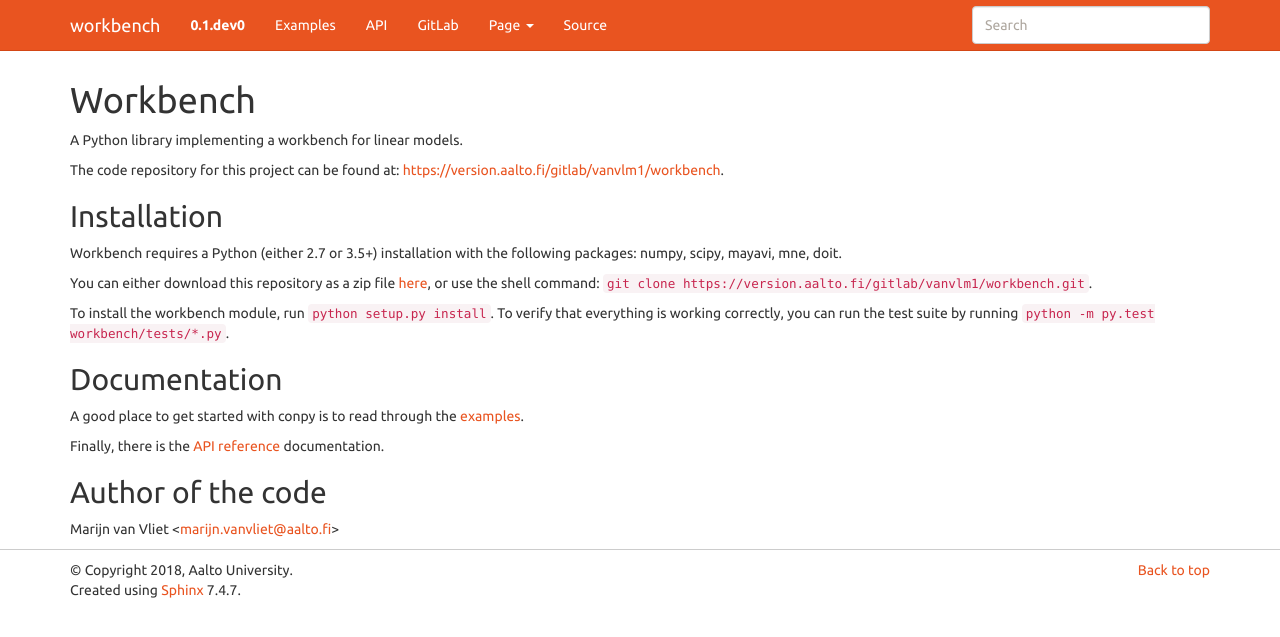
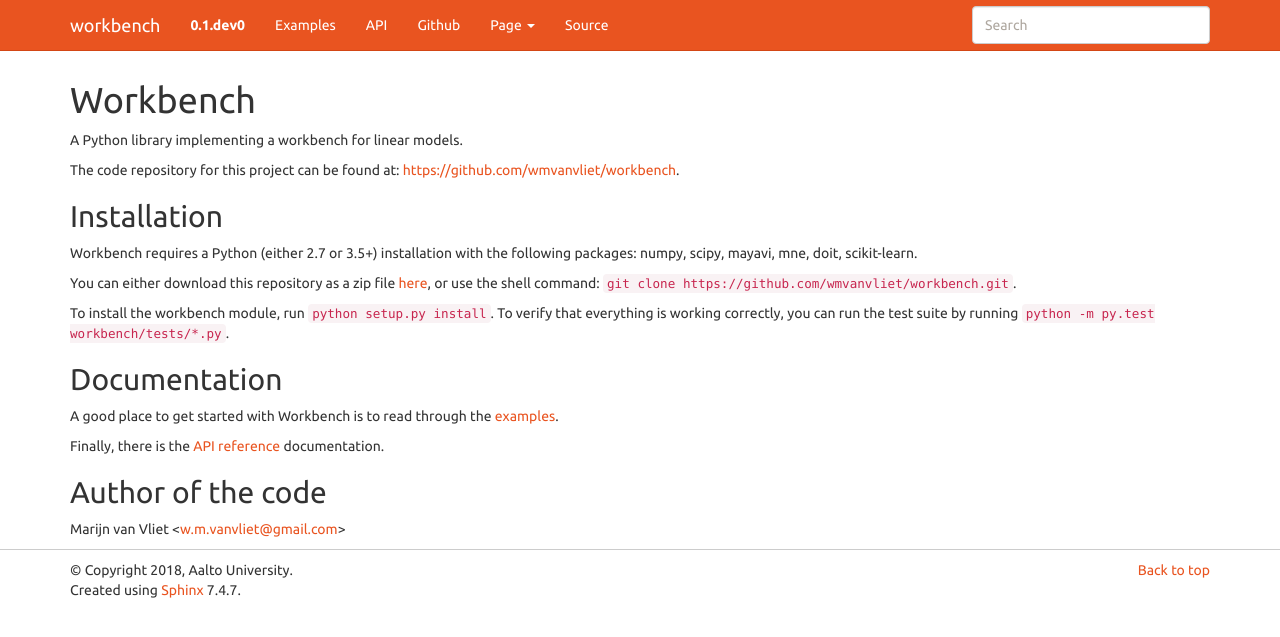
Before and after one commit to wmvanvliet/posthoc, a Sphinx documentation site: the page built from doc/index.rst, in a window 1280 px wide. Shown: the top 637 px of the page. Built offline with Sphinx 7.4.7, drawn with Linux system fonts in a browser that asks for light colours.

Commit message:
Update doc page to link to github instead of gitlab

```diff
--- a/doc/conf.py
+++ b/doc/conf.py
@@ -130,7 +130,7 @@ html_theme_options = {
     'navbar_links': [
         ("Examples", "auto_examples/index"),
         ("API", "api"),
-        ("GitLab", "https://version.aalto.fi/gitlab/vanvlm1/workbench", True)
+        ("Github", "https://github.com/wmvanvliet/workbench", True)
     ],
     'bootswatch_theme': "united"
 }
--- a/doc/index.rst
+++ b/doc/index.rst
@@ -3,24 +3,24 @@ Workbench
 
 A Python library implementing a workbench for linear models.
 
-The code repository for this project can be found at: https://version.aalto.fi/gitlab/vanvlm1/workbench.
+The code repository for this project can be found at: https://github.com/wmvanvliet/workbench.
 
 Installation
 ------------
-Workbench requires a Python (either 2.7 or 3.5+) installation with the following packages: numpy, scipy, mayavi, mne, doit.
+Workbench requires a Python (either 2.7 or 3.5+) installation with the following packages: numpy, scipy, mayavi, mne, doit, scikit-learn.
 
-You can either download this repository as a zip file `here <https://version.aalto.fi/gitlab/vanvlm1/workbench/repository/master/archive.zip>`_, or use the shell command:
-``git clone https://version.aalto.fi/gitlab/vanvlm1/workbench.git``.
+You can either download this repository as a zip file `here <https://github.com/wmvanvliet/workbench/archive/master.zip>`_, or use the shell command:
+``git clone https://github.com/wmvanvliet/workbench.git``.
 
 To install the workbench module, run ``python setup.py install``. To verify that everything is working correctly, you can run the test suite by running ``python -m py.test workbench/tests/*.py``.
 
 Documentation
 -------------
-A good place to get started with conpy is to read through the `examples <auto_examples/index.html>`_.
+A good place to get started with Workbench is to read through the `examples <auto_examples/index.html>`_.
 
 Finally, there is the `API reference <api.html>`_ documentation.
 
 
 Author of the code
 ------------------
-Marijn van Vliet <marijn.vanvliet@aalto.fi>
+Marijn van Vliet <w.m.vanvliet@gmail.com>
```
